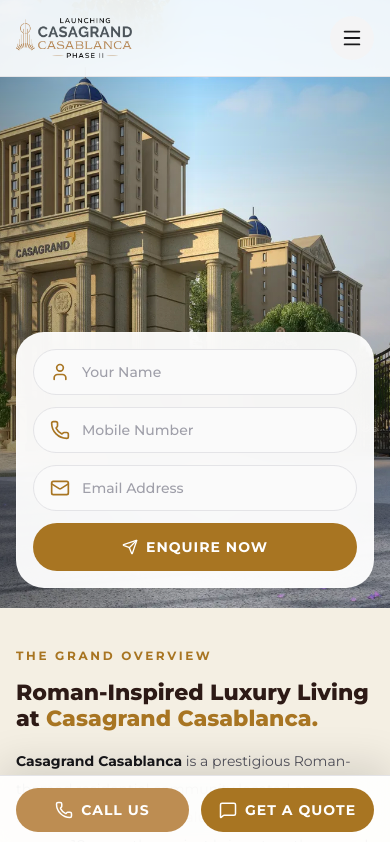
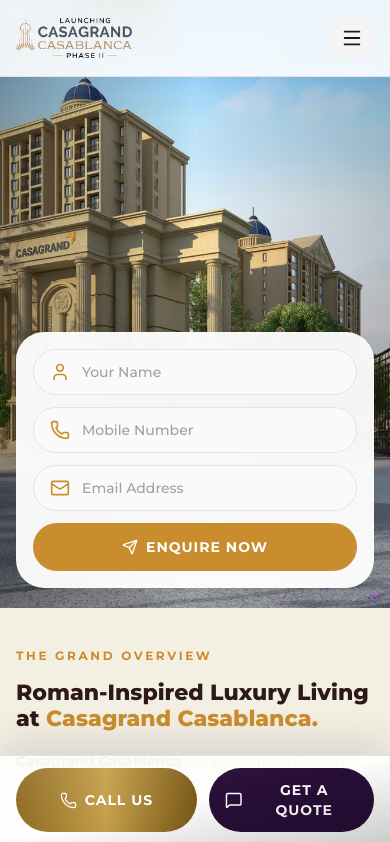
Before and after one commit to harshrao26/Casagrand---3, a Next.js app: page / in a window 390 px wide. Shown: the top 842 px of the page. Built offline with nearby package versions, Linux system fonts and the light colour scheme.

Commit message:
feat: update mobile call-to-action button with premium gradient styling and adjust accent color variable

```diff
--- a/app/globals.css
+++ b/app/globals.css
@@ -10,7 +10,7 @@
   --primary-2: #ffffff;
   --secondary-1: #2b0b3f;
   --secondary-2: #bd8d52;
-  --accent: #a87522;
+  --accent: #c98d2d;
   --accent-hover: #8f611a;
   --background: var(--primary-1);
   --foreground: #2d1a16;
--- a/components/MobileActions.js
+++ b/components/MobileActions.js
@@ -15,18 +15,24 @@
     <div className="fixed inset-x-0 bottom-0 z-50 border-t border-zinc-200 bg-white/90 px-4 py-3 shadow-[0_-12px_40px_rgba(0,0,0,0.12)] backdrop-blur-xl md: ">
       <div className="mx-auto flex max-w-md gap-3">
         <button
-          type="button"
-          onClick={openLeadForm}
-          className="flex flex-1 items-center justify-center gap-2 rounded-full bg-[var(--secondary-2)] px-4 py-3 text-sm font-bold uppercase tracking-[1px] text-white transition active:scale-95"
-        >
-          <Phone size={18} />
-          Call Us
-        </button>
+  type="button"
+  onClick={openLeadForm}
+  className="flex flex-1 items-center justify-center gap-2 rounded-full bg-[var(--accent)] px-4 py-3 text-sm font-bold uppercase tracking-[1px] text-white transition active:scale-95 bg-gradient-to-r from-[#8b6a1f] via-[#c6a04a] to-[#7a5a18] px-6 py-4 text-sm     font-  text-white transition-all duration-300 active:scale-[0.98]"
+>
+  <span className="absolute inset-0 bg-gradient-to-br from-white/10 via-transparent to-black/20" />
+
+  <span className="absolute inset-y-0 left-0 w-1/3 -translate-x-full bg-gradient-to-r from-transparent via-white/30 to-transparent transition-transform duration-700 group-hover:translate-x-[320%]" />
+
+  <span className="relative z-10 flex items-center gap-2">
+    <Phone size={17} strokeWidth={1.8} />
+    Call Us
+  </span>
+</button>
 
         <button
           type="button"
           onClick={openLeadForm}
-          className="flex flex-1 items-center justify-center gap-2 rounded-full bg-[var(--accent)] px-4 py-3 text-sm font-bold uppercase tracking-[1px] text-white transition active:scale-95"
+          className="flex flex-1 items-center justify-center gap-2 rounded-full bg-[#280E38] px-4 py-3 text-sm font-bold uppercase tracking-[1px] text-white transition active:scale-95"
         >
           <MessageSquare size={18} />
           Get A Quote
```
